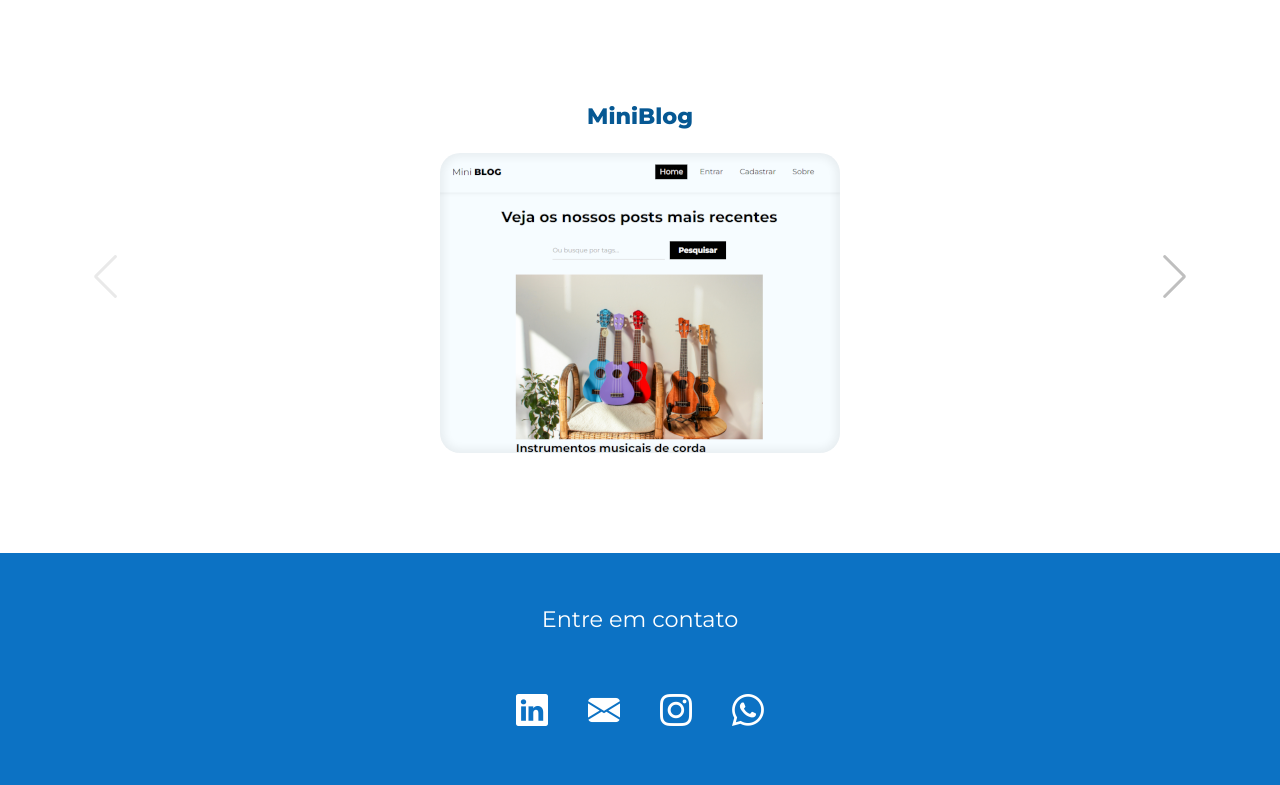
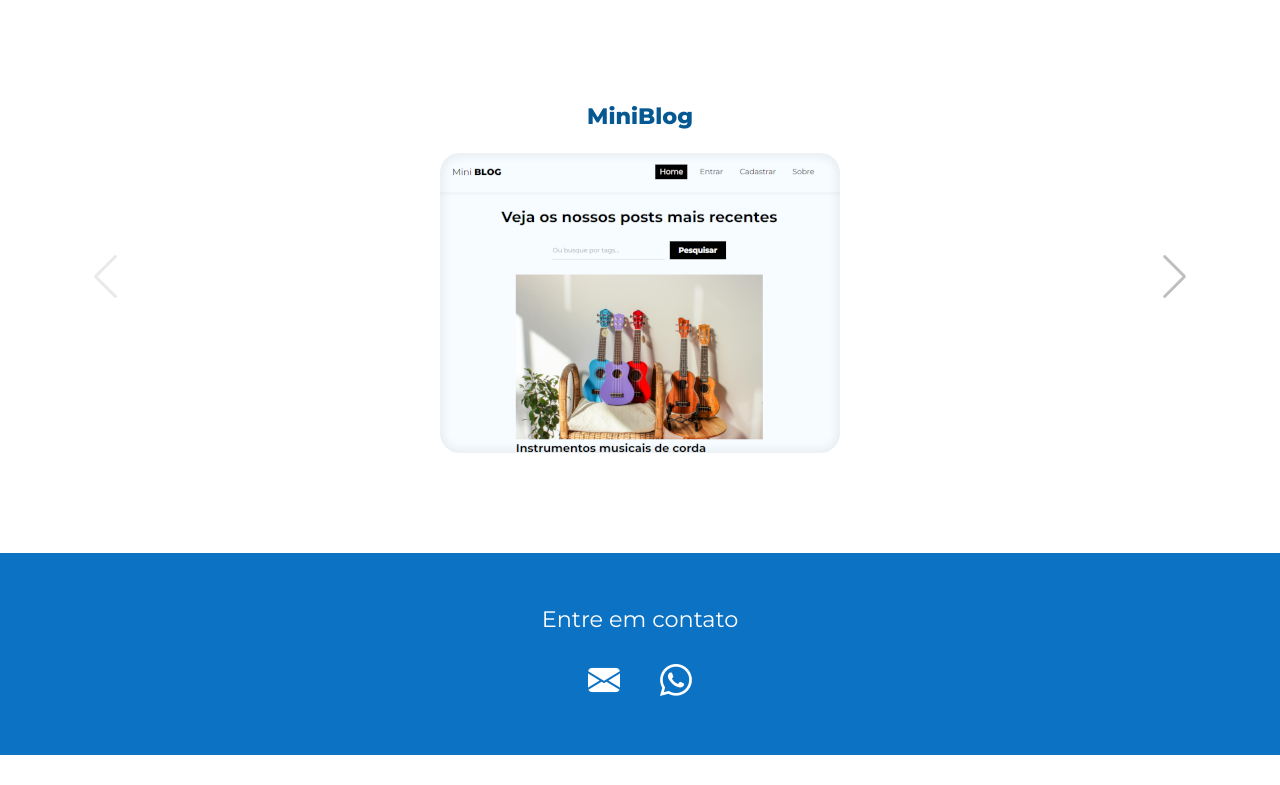
Before and after one commit to Adilsonneubaner/portfolio, a React (Vite) app: page / in a window 1280 px wide. Shown: the part 1543-2328 px from the top of the page. After the commit the page ends 2298 px from the top, so only its background shows below. Built offline with nearby package versions, Linux system fonts and the light colour scheme.

Commit message:
alterações no footer

```diff
--- a/src/components/ConfigFooter.css
+++ b/src/components/ConfigFooter.css
@@ -5,7 +5,7 @@ footer{
     padding: 50px 0;
 }
 footer p{
-    margin-bottom: 50px;
+    margin-bottom: 20px;
     font-size: 1.4em;
     text-align: center;
 }
--- a/src/components/Footer.jsx
+++ b/src/components/Footer.jsx
@@ -8,14 +8,11 @@ const Footer = ({temaEscolhido}) => {
         <p>Entre em contato</p>
         <div>
             <ul id="contato">
-              <li>
+              {/* <li>
                 <a href="https://www.linkedin.com/in/adilsonneubaner/" target='_blank'><i className="bi bi-linkedin"></i></a>
-              </li>
+              </li> */}
               <li>
                 <a href="mailto:juniorneubaner@gmail.com" target='_blank'><i className="bi bi-envelope-fill"></i></a>
-              </li>
-              <li>
-                <a href="https://www.instagram.com/juniorneubaner/" target='_blank'><i className="bi bi-instagram"></i></a>
               </li>
               <li>
                 <a href="https://wa.me/553398214909" target='_blank'><i className="bi bi-whatsapp"></i></a>
```
